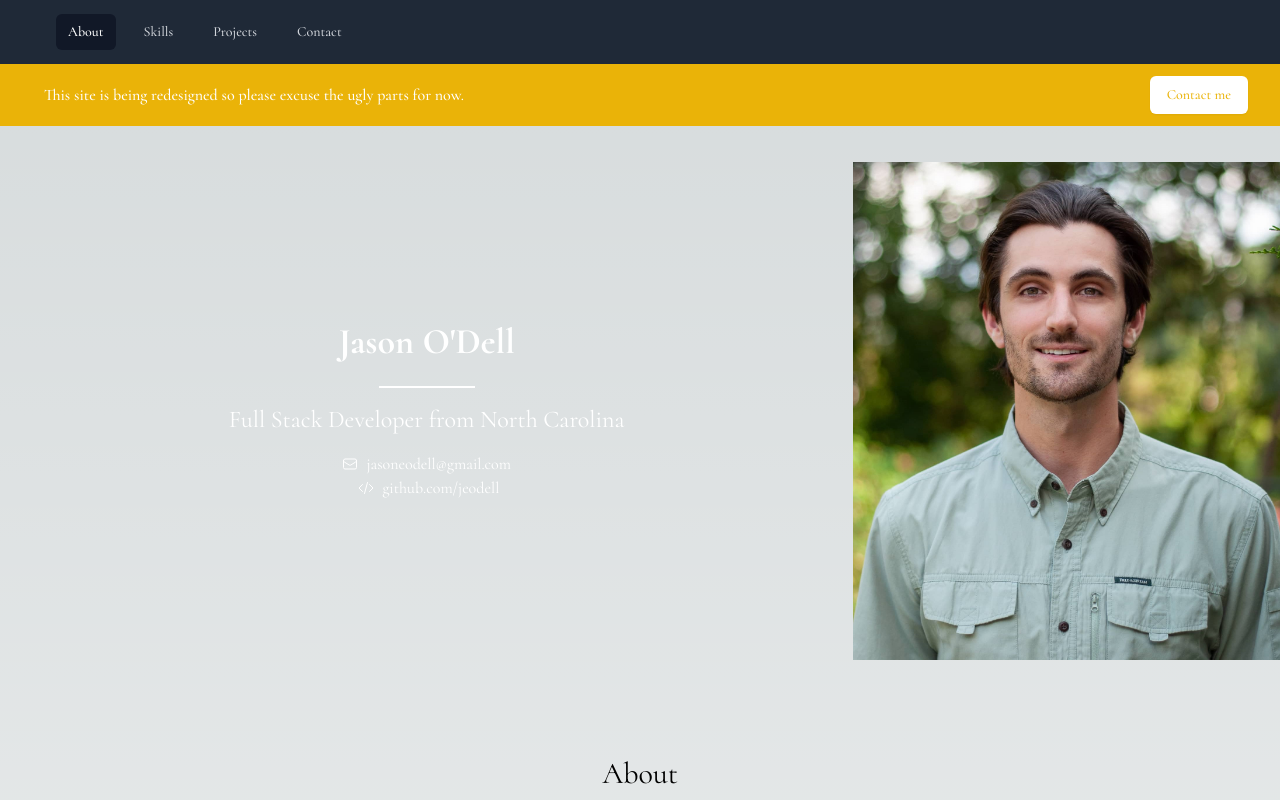
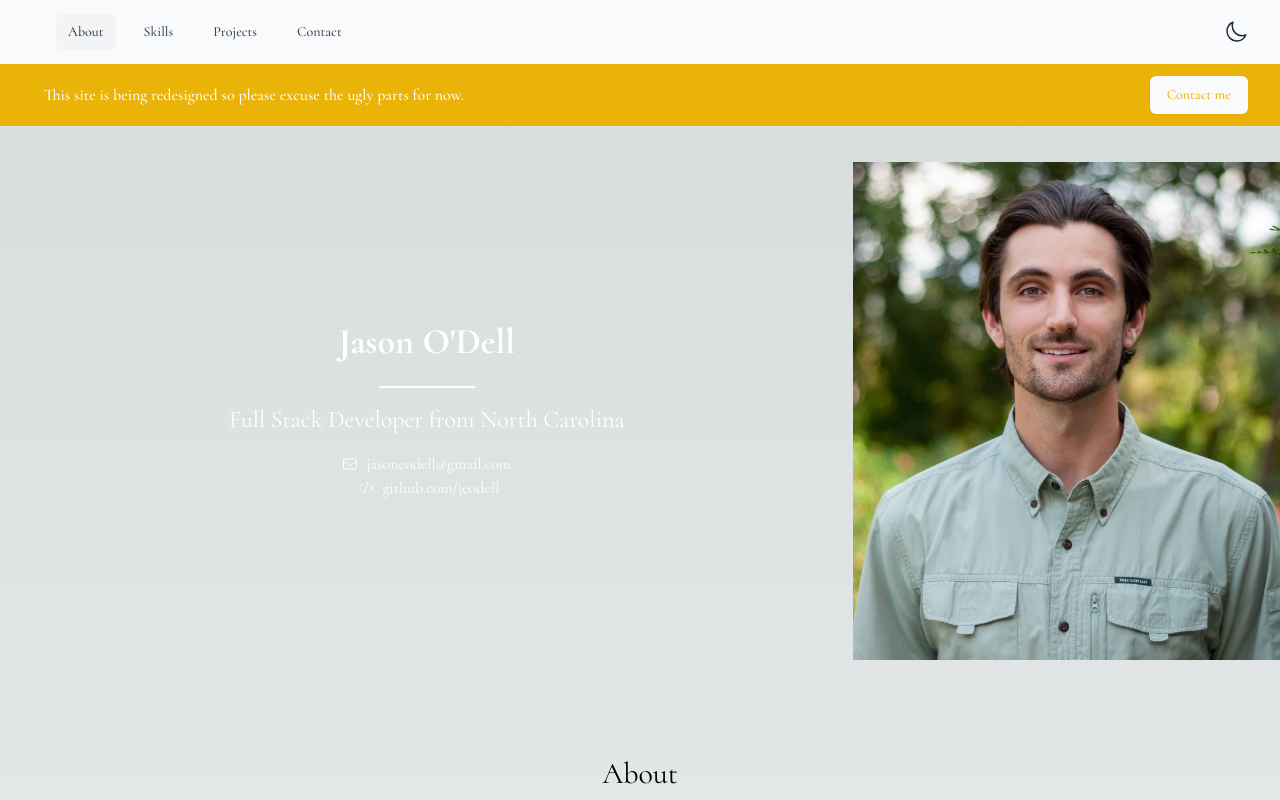
Before and after one commit to jeodell/jeodell.github.io, a Next.js app: page / in a window 1280 px wide. Shown: the top 800 px of the page. Built offline with nearby package versions, Linux system fonts and the light colour scheme.

Commit message:
Adding dark mode

```diff
--- a/src/app/layout.tsx
+++ b/src/app/layout.tsx
@@ -3,6 +3,7 @@ import { Bars3Icon, XMarkIcon } from '@heroicons/react/24/outline'
 import type { Metadata } from 'next'
 import { Cormorant } from 'next/font/google'
 import './globals.css'
+import ThemeToggle from './theme'
 
 const cormorant = Cormorant({ subsets: ['latin'] })
 
@@ -44,12 +45,12 @@ export default function RootLayout({
   return (
     <html lang="en">
       <body className={cormorant.className}>
-        <Disclosure as="nav" className="bg-gray-800">
+        <Disclosure as="nav" className="bg-gray-50 dark:bg-gray-800">
           <div className="px-2 mx-auto max-w-7xl sm:px-6 lg:px-8">
             <div className="relative flex items-center justify-between h-16">
               <div className="absolute inset-y-0 left-0 flex items-center sm:hidden">
                 {/* Mobile menu button*/}
-                <DisclosureButton className="relative inline-flex items-center justify-center p-2 text-gray-400 rounded-md group hover:bg-gray-700 hover:text-white focus:outline-none focus:ring-2 focus:ring-inset focus:ring-white">
+                <DisclosureButton className="relative inline-flex items-center justify-center p-2 text-gray-400 rounded-md group focus:outline-none focus:ring-2 focus:ring-inset focus:ring-white dark:hover:bg-gray-700 dark:hover:text-white">
                   <span className="absolute -inset-0.5" />
                   <span className="sr-only">Open main menu</span>
                   <Bars3Icon aria-hidden="true" className="block h-6 w-6 group-data-[open]:hidden" />
@@ -65,7 +66,9 @@ export default function RootLayout({
                         href={item.href}
                         aria-current={item.current ? 'page' : undefined}
                         className={classNames(
-                          item.current ? 'bg-gray-900 text-white' : 'text-gray-300 hover:bg-gray-700 hover:text-white',
+                          item.current
+                            ? 'bg-gray-100 text-gray-700 hover:bg-gray-50 hover:text-gray-500 dark:bg-gray-900 dark:text-gray-100'
+                            : 'bg-gray-50 text-gray-700 hover:text-gray-500 dark:bg-gray-800 dark:text-gray-100 dark:hover:bg-gray-800 dark:hover:text-white',
                           'rounded-md px-3 py-2 text-sm font-medium',
                         )}
                       >
@@ -75,6 +78,7 @@ export default function RootLayout({
                   </div>
                 </div>
               </div>
+              <ThemeToggle />
             </div>
           </div>
 
@@ -111,7 +115,7 @@ export default function RootLayout({
               <div className="flex-shrink-0 order-2 w-full mt-2 sm:order-3 sm:mt-0 sm:w-auto">
                 <a
                   href="#contact"
-                  className="flex items-center justify-center px-4 py-2 text-sm font-medium text-yellow-500 bg-white border border-transparent rounded-md shadow-sm hover:bg-yellow-50"
+                  className="flex items-center justify-center px-4 py-2 text-sm font-medium text-yellow-500 border border-transparent rounded-md shadow-sm bg-gray-50 hover:bg-yellow-50"
                 >
                   Contact me
                 </a>
--- /dev/null
+++ b/src/app/theme.tsx
@@ -0,0 +1,33 @@
+'use client'
+
+import { MoonIcon, SunIcon } from '@heroicons/react/24/outline'
+import { useEffect, useState } from 'react'
+
+export default function ThemeToggle() {
+  const [darkMode, setDarkMode] = useState(false)
+
+  useEffect(() => {
+    const theme = localStorage.getItem('theme')
+    if (theme === 'dark') {
+      setDarkMode(true)
+    } else {
+      setDarkMode(false)
+    }
+  }, [])
+
+  useEffect(() => {
+    if (darkMode) {
+      document.documentElement.classList.add('dark')
+      localStorage.setItem('theme', 'dark')
+    } else {
+      document.documentElement.classList.remove('dark')
+      localStorage.setItem('theme', 'light')
+    }
+  }, [darkMode])
+
+  return (
+    <button onClick={() => setDarkMode(!darkMode)}>
+      {darkMode ? <SunIcon className="w-6 h-6 text-white" /> : <MoonIcon className="w-6 h-6 text-gray-800" />}
+    </button>
+  )
+}
--- a/tailwind.config.ts
+++ b/tailwind.config.ts
@@ -1,20 +1,25 @@
-import type { Config } from "tailwindcss";
+import type { Config } from 'tailwindcss'
 
 const config: Config = {
   content: [
-    "./src/pages/**/*.{js,ts,jsx,tsx,mdx}",
-    "./src/components/**/*.{js,ts,jsx,tsx,mdx}",
-    "./src/app/**/*.{js,ts,jsx,tsx,mdx}",
+    './src/pages/**/*.{js,ts,jsx,tsx,mdx}',
+    './src/components/**/*.{js,ts,jsx,tsx,mdx}',
+    './src/app/**/*.{js,ts,jsx,tsx,mdx}',
   ],
   theme: {
-    extend: {
-      backgroundImage: {
-        "gradient-radial": "radial-gradient(var(--tw-gradient-stops))",
-        "gradient-conic":
-          "conic-gradient(from 180deg at 50% 50%, var(--tw-gradient-stops))",
-      },
+    screens: {
+      '2xs': '320px',
+      xs: '480px',
+      sm: '640px',
+      md: '768px',
+      lg: '1024px',
+      xl: '1280px',
+      '2xl': '1440px',
+      '3xl': '1600px',
+      '4xl': '1920px',
     },
   },
+  darkMode: 'class',
   plugins: [],
-};
-export default config;
+}
+export default config
```
